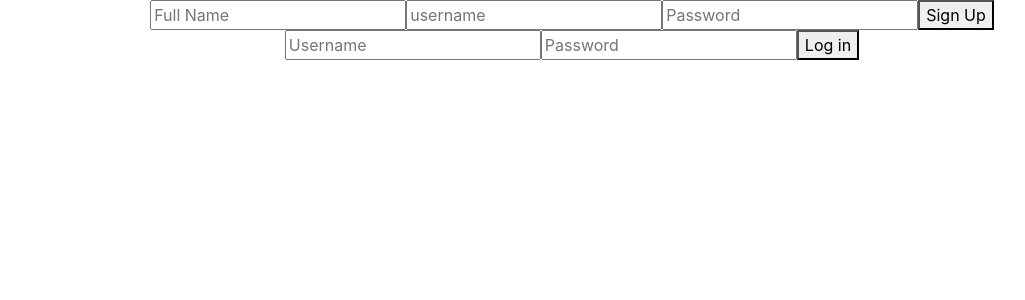
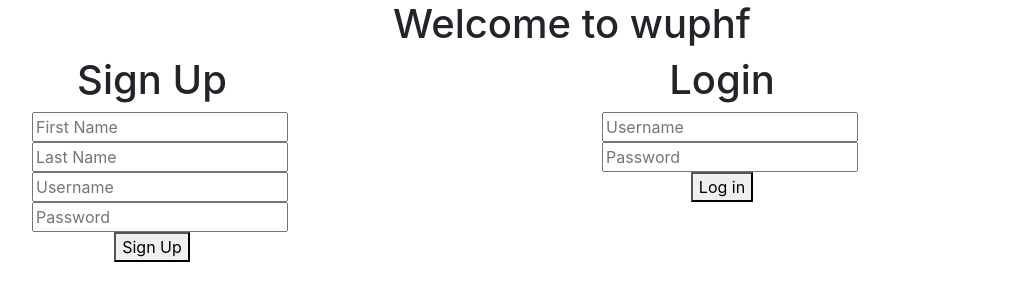
Before and after one commit to sutt/wuphf-frontend, a React (Create React App) app: page / in a window 1280 px wide. Shown: the top 300 px of the page, without its empty margins (68-1093 px from the left). Built offline with nearby package versions, Linux system fonts and the light colour scheme.

Commit message:
Minor styling

```diff
--- a/src/components/Header.jsx
+++ b/src/components/Header.jsx
@@ -1,6 +1,8 @@
 import React, { useContext } from 'react';
 import { Redirect } from 'react-router';
 import { Context } from './Context';
+import Nav from 'react-bootstrap/Nav'
+import Navbar from 'react-bootstrap/Navbar'
 
 function Header() {
   const {setUser, loggedIn, setLoggedIn} = useContext(Context)
@@ -13,9 +15,9 @@ function Header() {
   }
 
   return (
-    <div>
+    <Navbar bg='primary' className='justify-content-end'>
       <button onClick={signOut}>Sign Out</button>
-    </div>
+    </Navbar>
   );
 }
 
--- a/src/components/Landing/Landing.jsx
+++ b/src/components/Landing/Landing.jsx
@@ -1,13 +1,25 @@
 import React from 'react'
 import Login from './Login'
 import SignUp from './SignUp'
+import Container from 'react-bootstrap/Container'
+import Row from 'react-bootstrap/Row'
+import Col from 'react-bootstrap/Col'
 
 function Landing() {
   return (
-    <div>
-      <SignUp />
-      <Login />
-    </div>
+    <>
+    <h1>Welcome to wuphf</h1>
+    <Container>
+      <Row>
+        <Col>
+          <SignUp />
+        </Col>
+        <Col>
+          <Login />
+        </Col>
+      </Row>
+    </Container>
+    </>
   )
 }
 
--- a/src/components/Landing/Login.jsx
+++ b/src/components/Landing/Login.jsx
@@ -30,7 +30,8 @@ function Login() {
   }
 
   return (
-    <div>
+    <div className='col-6'>
+      <h1>Login</h1>
       <form onSubmit={handleLogin}>
         <input type='text' placeholder='Username' name='username'/>
         <input type='text' placeholder='Password' name='password'/>
--- a/src/components/Landing/SignUp.jsx
+++ b/src/components/Landing/SignUp.jsx
@@ -18,7 +18,7 @@ function SignUp() {
   function signUp(e) {
     e.preventDefault()
     const newUser = {
-      name: e.target.name.value,
+      name: e.target.firstname.value,
       username: e.target.username.value.toLowerCase(),
       password: e.target.password.value
     }
@@ -26,10 +26,12 @@ function SignUp() {
   }
 
   return (
-    <div>
+    <div className='col-6'>
+      <h1>Sign Up</h1>
       <form onSubmit={signUp}>
-        <input type='text' placeholder='Full Name' name='name'/>
-        <input type='text' placeholder='username' name='username'/>
+        <input type='text' placeholder='First Name' name='firstname'/>
+        <input type='text' placeholder='Last Name' name='lastname'/>
+        <input type='text' placeholder='Username' name='username'/>
         <input type='text' placeholder='Password' name='password'/>
         <button type='submit'>Sign Up</button>
       </form>
```
